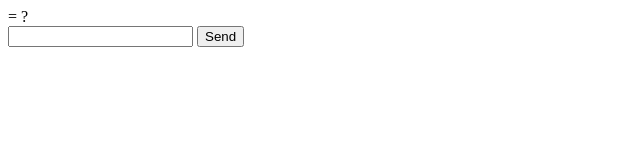
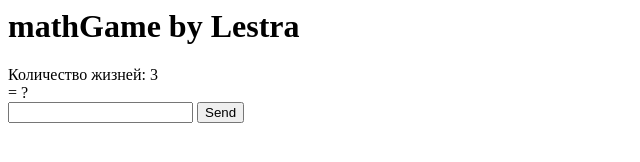
Before and after one commit to serverwind/math-game, a plain HTML site: page index.html in a window 1280 px wide. Shown: the whole page, without its empty margins (0-640 px from the left). Drawn offline with Linux system fonts and the light colour scheme.

Commit message:
Update index.html

```diff
--- a/index.html
+++ b/index.html
@@ -1,10 +1,19 @@
-<div id='main'>
-  <span id='first-num'></span>
-  <span id='sign'></span>
-  <span id='second-num'></span>
-  <span>=</span>
-  <span id='right-answer'>?</span>
+<h1>mathGame by Lestra</h1>
+
+<div class='hearts'>
+  Количество жизней:
+  <span id='hearts-amount'>3</span>
 </div>
 
-<input id='user-answer' type='text'>
-<button id='send-answer'>Send</button>
+<div id='main'>
+  <span class='first-num'><span id='first-num'></span></span>
+  <span class='sign'><span id='sign'></span></span>
+  <span class='second-num'><span id='second-num'></span></span>
+  <span class='equal-sign'><span>=</span></span>
+  <span class='right-answer'><span id='right-answer'>?</span></span>
+</div>
+
+<div class='answer'>
+  <input id='user-answer' type='text'>
+  <button id='send-answer'>Send</button>
+</div>
```
